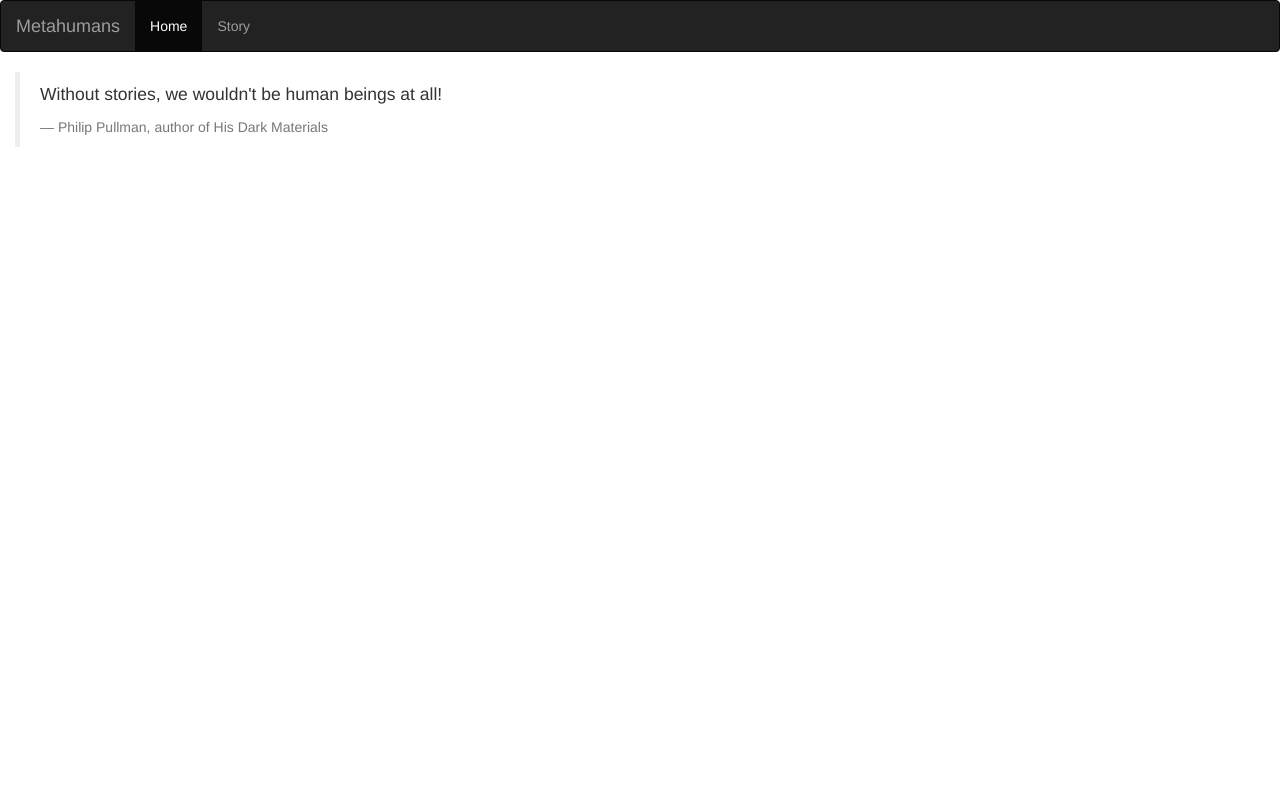
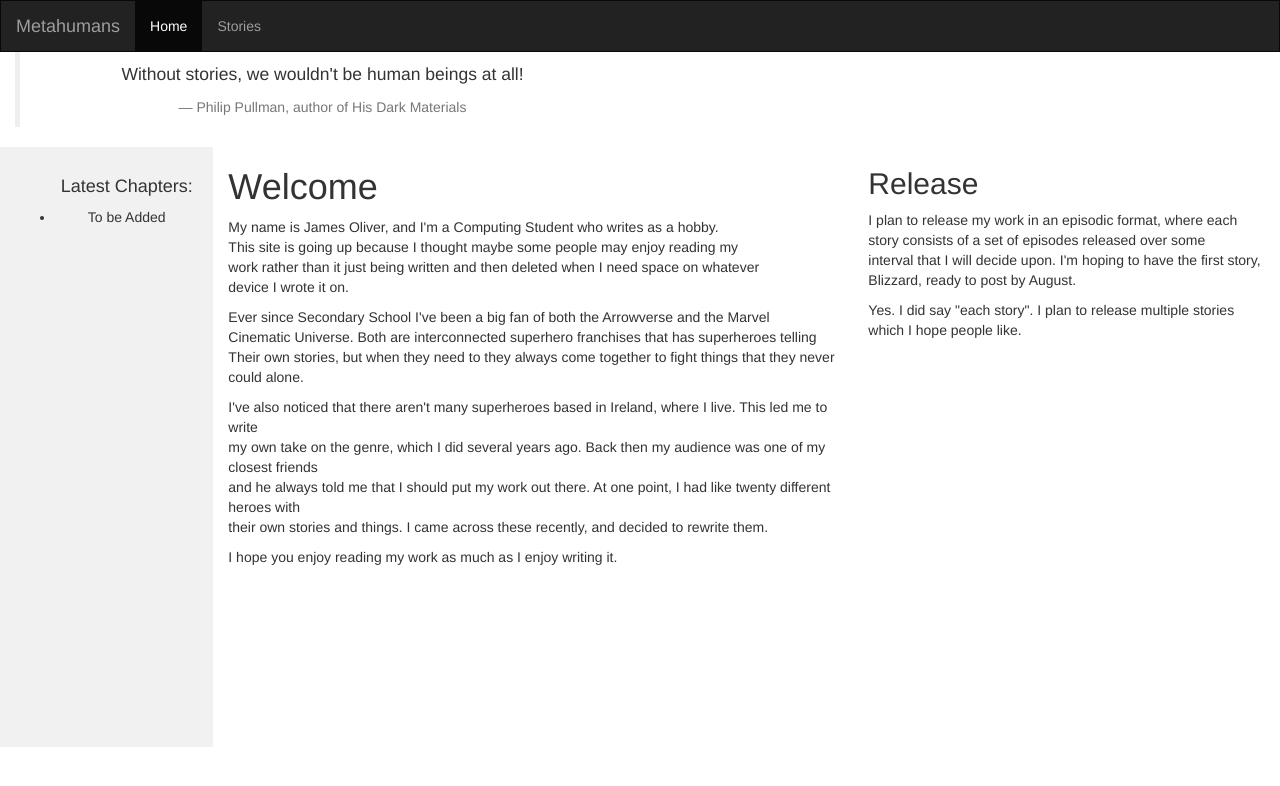
Before and after one commit to JamesPOliver/JamesPOliver.github.io, a plain HTML site: page index.html in a window 1280 px wide. Drawn offline with nearby package versions, Linux system fonts and the light colour scheme.

Commit message:
Added stories.html and added content to home page

```diff
--- a/index.html
+++ b/index.html
@@ -1,5 +1,6 @@
 <!DOCTYPE html>
 <html lang="en">
+
 <head>
     <meta charset="UTF-8">
     <link rel="stylesheet" href="https://maxcdn.bootstrapcdn.com/bootstrap/3.4.1/css/bootstrap.min.css">
@@ -8,7 +9,20 @@
     <meta name="viewport" content="width=device-width, initial-scale=1.0">
     <meta http-equiv="X-UA-Compatible" content="ie=edge">
     <title>Home</title>
+    <style>
+        .navbar {
+            margin-bottom: 0;
+            border-radius: 0;
+        }
+
+        .sidenav {
+            padding-top: 20px;
+            background-color: #f1f1f1;
+            height: 600px;
+        }
+    </style>
 </head>
+
 <body>
     <nav class="navbar navbar-inverse">
         <div class="container-fluid">
@@ -17,15 +31,50 @@
             </div>
             <ul class="nav navbar-nav">
                 <li class="active"><a href="index.html">Home</a></li>
-            <li><a href="#">Story</a></li>
+                <li><a href="stories.html">Stories</a></li>
             </ul>
         </div>
     </nav>
-    <div class="container-fluid">
+    <div class="container-fluid text-center">
+        <div class="row">
+            <div class="col-sm-6">
                 <blockquote>
                     <p>Without stories, we wouldn't be human beings at all!</p>
                     <footer>Philip Pullman, author of His Dark Materials</footer>
                 </blockquote>
             </div>
+        </div>
+        <div class="row">
+            <div class="col-sm-2 sidenav">
+                <ul>
+                <h4>Latest Chapters:</h4>
+                <li>To be Added</li>
+                </ul>
+            </div>
+            <div class="col-sm-6 text-left">
+                <h1>Welcome</h1>
+                <p>My name is James Oliver, and I'm a Computing Student who writes as a hobby.<br>
+                    This site is going up because I thought maybe some people may enjoy reading my<br>
+                    work rather than it just being written and then deleted when I need space on whatever<br>
+                    device I wrote it on.</p>
+                <p>Ever since Secondary School I've been a big fan of both the Arrowverse and the Marvel<br>
+                   Cinematic Universe. Both are interconnected superhero franchises that has superheroes telling<br>
+                   Their own stories, but when they need to they always come together to fight things that they never<br>
+                   could alone.</p>
+                <p>I've also noticed that there aren't many superheroes based in Ireland, where I live. This led me to write<br>
+                   my own take on the genre, which I did several years ago. Back then my audience was one of my closest friends<br>
+                   and he always told me that I should put my work out there. At one point, I had like twenty different heroes with<br>
+                   their own stories and things.  I came across these recently, and decided to rewrite them.</p>
+                <p>I hope you enjoy reading my work as much as I enjoy writing it.</p>
+            </div>
+            <div class="col-sm-4 text-left">
+                <h2>Release</h2>
+                <p>I plan to release my work in an episodic format, where each story consists of a set of episodes released over some<br>
+                   interval that I will decide upon. I'm hoping to have the first story, Blizzard, ready to post by August.</p>
+                <p>Yes. I did say "each story". I plan to release multiple stories which I hope people like.</p>
+            </div>
+        </div>
+    </div>
 </body>
+
 </html>
```
Also changed, not shown: stories.html (added, +71 -0 lines), 5 other files. Lines whose indentation alone changed are shown as unchanged.
